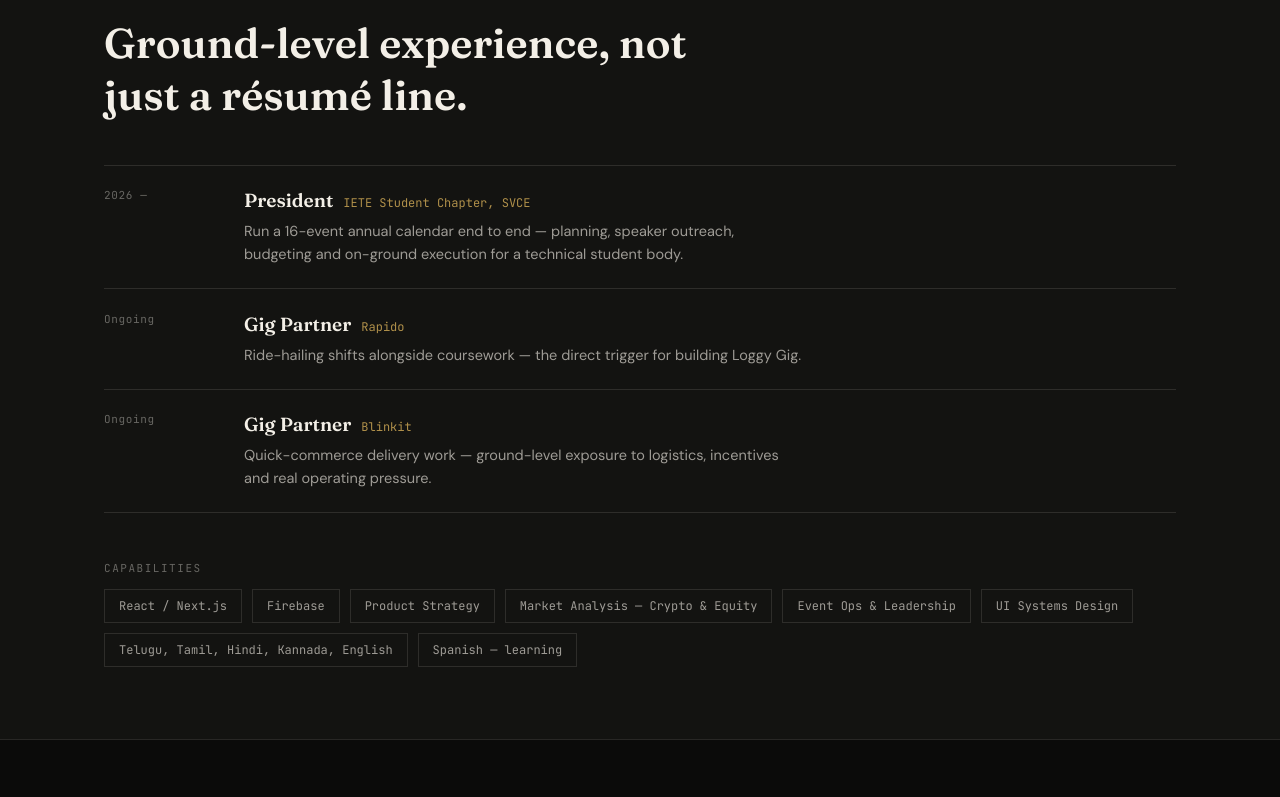
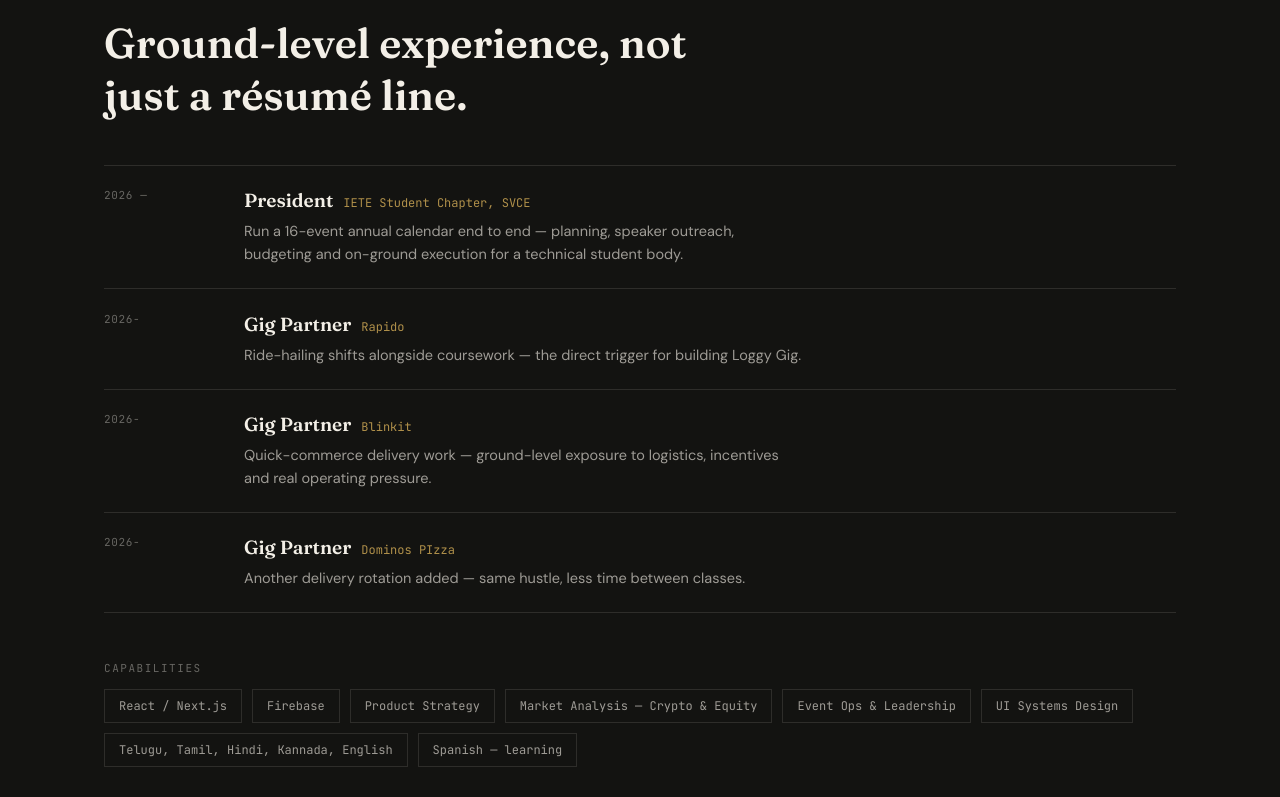
Before and after one commit to kalosproo/rahul-portfolio, a React (Vite) app: page / in a window 1280 px wide. Shown: the part 2000-2797 px from the top of the page. Built offline with nearby package versions, Linux system fonts and the light colour scheme.

Commit message:
Upgraded period of experience

```diff
--- a/src/App.jsx
+++ b/src/App.jsx
@@ -109,7 +109,7 @@ const TIMELINE = [
   { year: "2024", tag: "ENROLLED", detail: "B.Tech ECE, Sri Venkateswara College of Engineering, Tirupati" },
   { year: "2025", tag: "SHIPPED", detail: "First product live — solo-built, solo-shipped" },
   { year: "2026", tag: "ELECTED", detail: "President, IETE Student Chapter, SVCE" },
-  { year: "2026", tag: "FINALIST", detail: "5G Innovation Hackathon — National Round, \u201cSmart Beam\u201d adaptive headlight" },
+  { year: "2026", tag: "FINALIST", detail: "5G Innovation Hackathon — National Round, \u201c 5G-Enabled Real-Time Pest & Disease Detection System\u201d for Farmers" },
 ];
 
 const FACTS = [
@@ -156,14 +156,20 @@ const OPS = [
   {
     role: "Gig Partner",
     org: "Rapido",
-    period: "Ongoing",
+    period: "2026-",
     desc: "Ride-hailing shifts alongside coursework — the direct trigger for building Loggy Gig.",
   },
   {
     role: "Gig Partner",
     org: "Blinkit",
-    period: "Ongoing",
+    period: "2026-",
     desc: "Quick-commerce delivery work — ground-level exposure to logistics, incentives and real operating pressure.",
+  },
+  {
+    role: "Gig Partner",
+    org: "Dominos PIzza",
+    period: "2026-",
+    desc: "Another delivery rotation added — same hustle, less time between classes.",
   },
 ];
 
```
